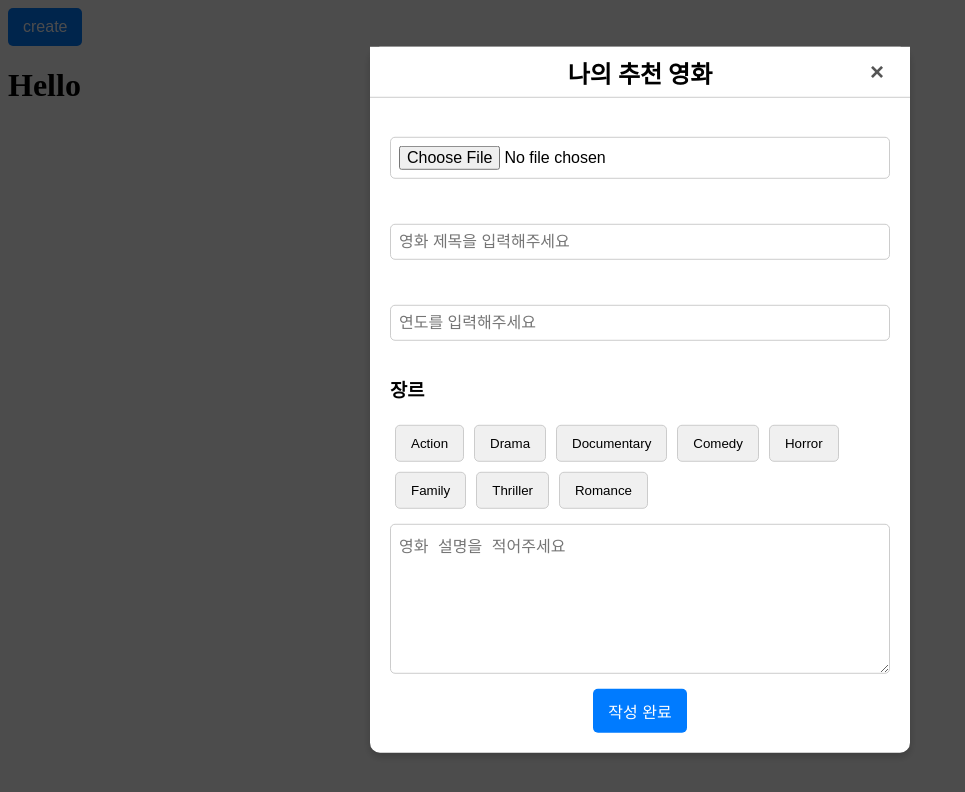
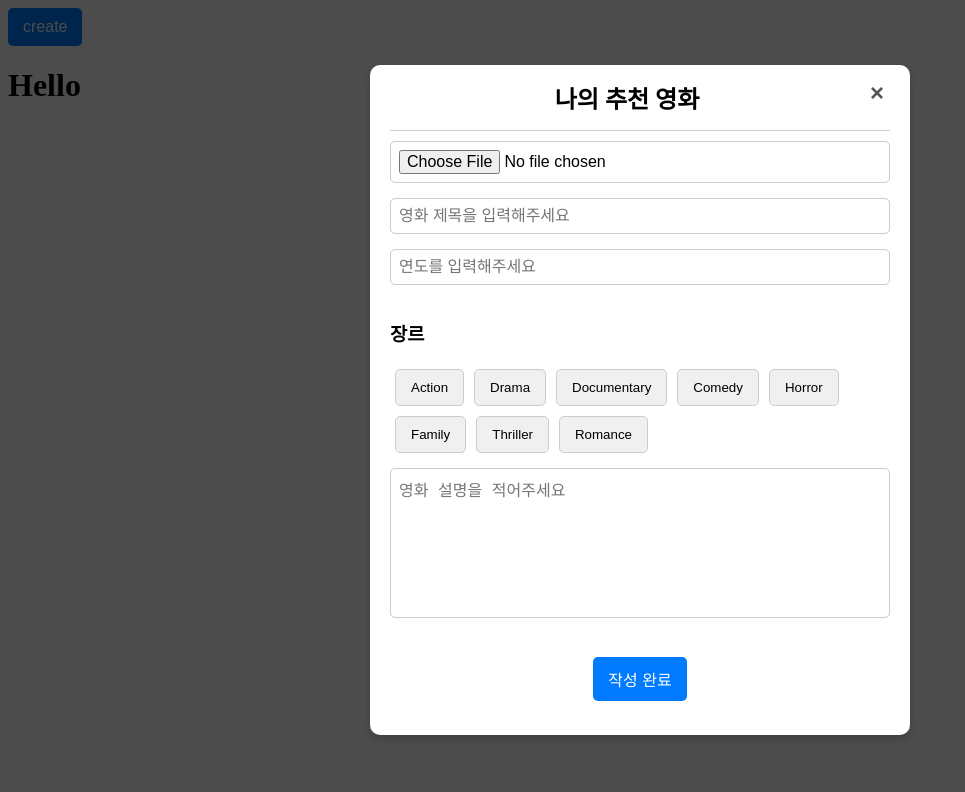
Before and after one commit to hanzanhae/project1, a React (Create React App) app: page /about-us in a window 1280 px wide. Both pictures are taken after a click on the button "create". Shown: the top 792 px of the page, without its empty margins (0-965 px from the left). Built offline with nearby package versions, Linux system fonts and the light colour scheme.

Commit message:
createMovie 모달 오류 수정

```diff
--- a/src/components/CreateMovie/MovieForm.css
+++ b/src/components/CreateMovie/MovieForm.css
@@ -3,24 +3,24 @@
   position: fixed;
   top: 0;
   left: 0;
-  width: 100%;
-  height: 100%;
+  width: 100vw;
+  height: 100vh;
   background-color: rgba(0, 0, 0, 0.7);
   z-index: 999;
+  display: flex;
+  justify-content: center;
+  align-items: center;
 }
 
 .modal-backdrop.show {
-  display: block;
+  display: flex;
 }
 
-.modal-content {
-  padding-top: 80px;
-  position: absolute;
-  top: 50%;
-  left: 50%;
-  transform: translate(-50%, -50%);
+.modal-container {
   background: white;
-  padding: 20px;
+  padding-bottom: 30px;
+  padding-right: 20px;
+  padding-left: 20px;
   border-radius: 10px;
   box-shadow: 0 4px 8px rgba(0, 0, 0, 0.2);
   width: 500px;
@@ -29,24 +29,22 @@
   position: relative;
   display: flex;
   flex-direction: column;
-  align-items: center;
   max-height: 80vh;
-  padding-top: 60px;
+  overflow-y: auto;
 }
 
 .modal-header {
-  position: fixed;
-  top: 0;
-  left: 0;
   width: 100%;
-  background-color: white;
-  z-index: 1001;
-  padding: 10px 20px;
-  box-sizing: border-box;
+  padding-bottom: 10px;
   display: flex;
-  justify-content: end;
+  justify-content: space-between;
   align-items: center;
   border-bottom: 1px solid #ccc;
+  margin-bottom: 10px;
+  position: sticky;
+  top: 0;
+  background-color: white;
+  z-index: 1;
 }
 
 .modal-close-button {
@@ -57,6 +55,7 @@
   color: #555;
   font-weight: bold;
   transition: color 0.3s ease;
+  margin-left: auto;
 }
 
 .modal-close-button:hover {
@@ -67,17 +66,21 @@
 .modal-title {
   font-size: 24px;
   font-weight: bold;
-  position: absolute;
-  left: 50%;
-  transform: translateX(-50%);
-  margin: 0;
+  padding-top: 10px;
+  margin: 5px;
+  text-align: center;
+  flex-grow: 1;
+}
+
+.modal-content img {
+  display: block;
+  margin: 10px auto;
 }
 
 .genre-select,
 .input {
   width: 100%;
   padding: 8px;
-  margin-top: 30px;
   margin-bottom: 15px;
   border: 1px solid #ccc;
   border-radius: 5px;
@@ -97,6 +100,7 @@
   box-sizing: border-box;
   transition: border-color 0.3s ease-in-out;
   margin-top: 10px;
+  resize: none;
 }
 
 .input:focus,
@@ -126,6 +130,8 @@
   cursor: pointer;
   font-size: 16px;
   transition: background-color 0.3s ease-in-out;
+  display: block;
+  margin: 20px auto;
 }
 
 .modal-submit-button:hover {
--- a/src/components/CreateMovie/MovieForm.js
+++ b/src/components/CreateMovie/MovieForm.js
@@ -71,14 +71,14 @@ const MovieForm = ({ show, onClose, onCreate }) => {
 
   return (
     <div className={`modal-backdrop ${show ? "show" : ""}`}>
-      <div className="modal-content">
+      <div className="modal-container">
         <div className="modal-header">
           <h2 className="modal-title">나의 추천 영화</h2>
           <button className="modal-close-button" onClick={onClose}>
             &times;
           </button>
         </div>
-
+        <div className="modal-content">
           <input
             type="file"
             accept="image/*"
@@ -109,13 +109,15 @@ const MovieForm = ({ show, onClose, onCreate }) => {
             className="input"
           />
 
-        <div>
+          <div className="genre-container">
             <h3>장르</h3>
             {genres.map((g) => (
               <button
                 key={g}
                 onClick={() => handleGenreClick(g)} // 버튼 클릭 시 장르 선택
-              className={`genre-button ${genre.includes(g) ? "selected" : ""}`} // 선택된 장르는 "selected" 클래스 추가
+                className={`genre-button ${
+                  genre.includes(g) ? "selected" : ""
+                }`} // 선택된 장르는 "selected" 클래스 추가
               >
                 {g}
               </button>
@@ -134,6 +136,7 @@ const MovieForm = ({ show, onClose, onCreate }) => {
           </button>
         </div>
       </div>
+    </div>
   );
 };
 
```
Lines whose indentation alone changed are shown as unchanged.
